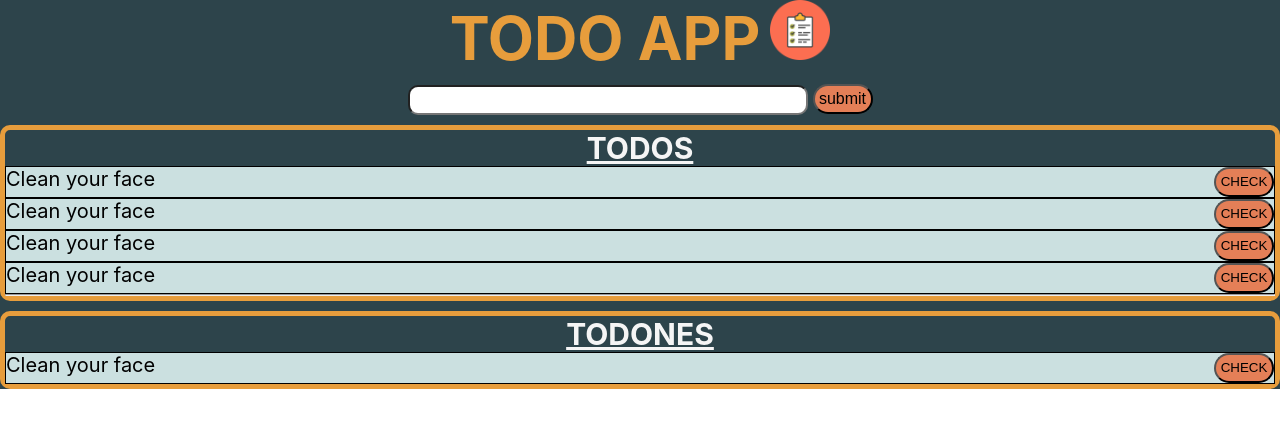
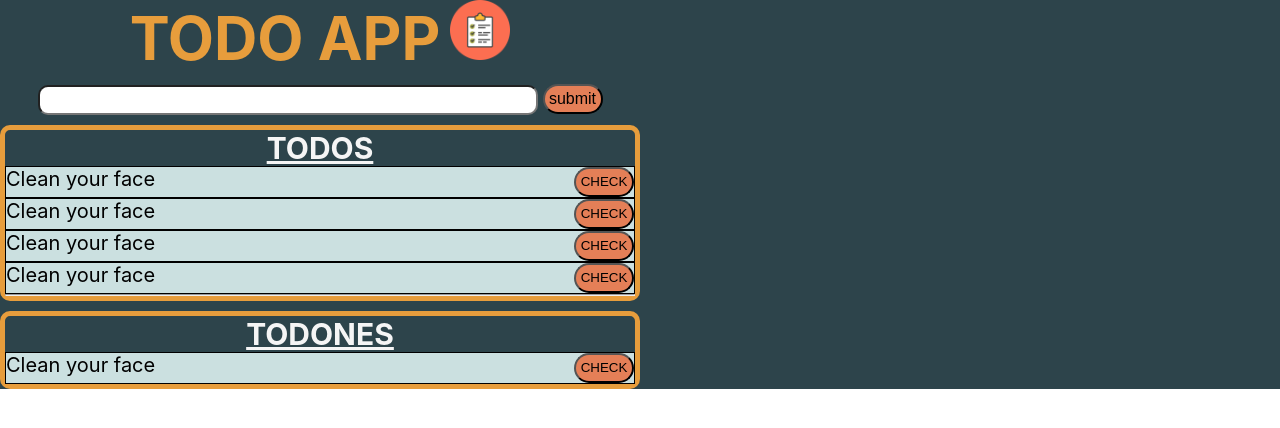
Before and after one commit to princeblack/react-todo-app, a React (Create React App) app: page / in a window 1280 px wide. Shown: the top 428 px of the page. Built offline with nearby package versions, Linux system fonts and the light colour scheme.

Commit message:
updade view size

```diff
--- a/src/css/App.scss
+++ b/src/css/App.scss
@@ -9,6 +9,7 @@
   text-align: center;
 }
 .nav-app{
+  width: 50%;
   .app-title{
     color: rgb(231, 157, 60);
     font-size: 60px;
@@ -21,11 +22,12 @@
 }
 .main-container{
   text-align: center;
+  width: 50%;
 }
 .form-container{
   margin-top: 10px;
   .input-form{
-    width:400px;
+    width:500px;
     height: 30px;
     border-radius: 10px;
     margin-right: 5px;
```
